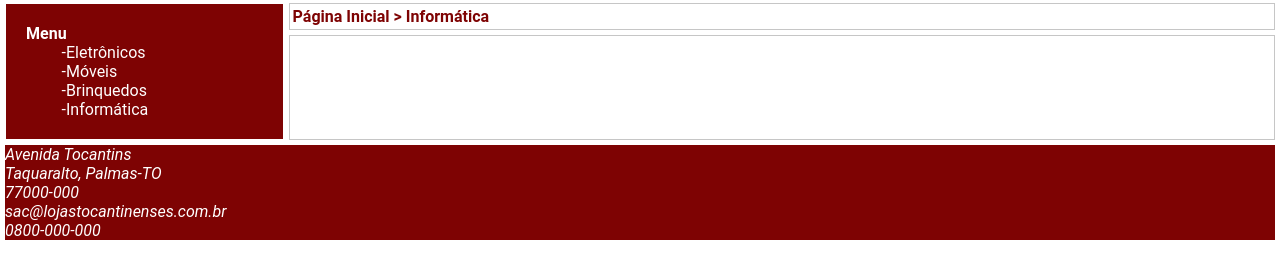
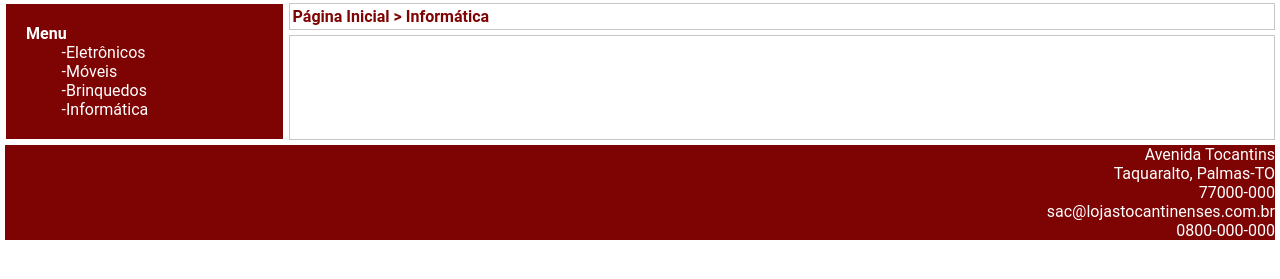
Before and after one commit to jasmimdealmeida/loja-jasmim, a plain HTML site: page index.html in a window 1280 px wide. Shown: the part 105-384 px from the top of the page. Drawn offline with Linux system fonts and the light colour scheme.

Commit message:
correção commit

```diff
--- a/estilo.css
+++ b/estilo.css
@@ -65,5 +65,8 @@ footer {
     background-color: rgb(126, 3, 3);
     color: white;
     margin: 0 5px 5px 5px;
-
+    text-align: right;
 }
+footer > address{
+    font-style: normal;
+}
```
